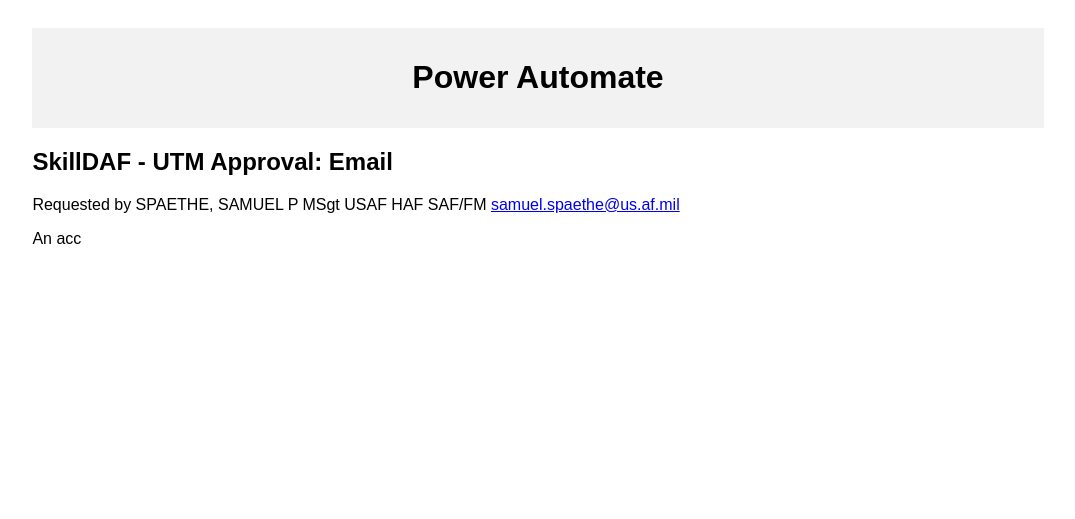
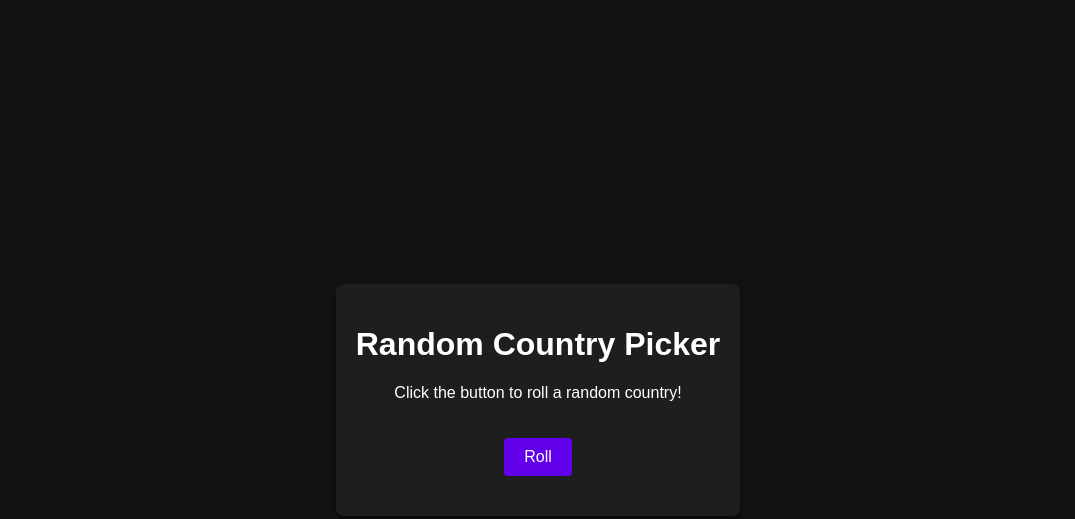
Before and after one commit to SgtKnux/50countries, a plain HTML site: page index.html in a window 1280 px wide. Shown: the whole page, without its empty margins (102-1177 px from the left). Drawn offline with Linux system fonts and the light colour scheme.

Commit message:
Update index.html

```diff
--- a/index.html
+++ b/index.html
@@ -1,26 +1,74 @@
 <!DOCTYPE html>
 <html lang="en">
 <head>
-<meta charset="UTF-8">
-<meta name="viewport" content="width=device-width, initial-scale=1.0">
-<title>Approval Request</title>
-<style>
-  body { font-family: Arial, sans-serif; }
-  .container { width: 80%; margin: auto; padding: 20px; }
-  .header { background-color: #f2f2f2; padding: 10px; text-align: center; }
-  .content { margin: 20px 0; }
-  .footer { background-color: #f2f2f2; padding: 10px; text-align: center; }
-  .button { display: inline-block; padding: 10px 15px; margin: 5px; color: white; text-decoration: none; }
-  .approve { background-color: #4CAF50; }
-  .reject { background-color: #f44336; }
-</style>
+  <meta charset="UTF-8">
+  <meta name="viewport" content="width=device-width, initial-scale=1.0">
+  <title>Random Country Picker</title>
+  <style>
+    body {
+      background-color: #121212;
+      color: #ffffff;
+      font-family: Arial, sans-serif;
+      display: flex;
+      justify-content: center;
+      align-items: center;
+      height: 100vh;
+      margin: 0;
+    }
+    #container {
+      text-align: center;
+      padding: 20px;
+      border-radius: 8px;
+      background-color: #1e1e1e;
+      box-shadow: 0 4px 6px rgba(0, 0, 0, 0.4);
+    }
+    button {
+      background-color: #6200ea;
+      color: #ffffff;
+      border: none;
+      padding: 10px 20px;
+      font-size: 16px;
+      border-radius: 4px;
+      cursor: pointer;
+      margin-top: 20px;
+    }
+    button:hover {
+      background-color: #3700b3;
+    }
+    #result {
+      margin-top: 20px;
+      font-size: 18px;
+      font-weight: bold;
+    }
+  </style>
 </head>
 <body>
-<div class="container">
-  <div class="header">
-    <h1>Power Automate</h1>
+  <div id="container">
+    <h1>Random Country Picker</h1>
+    <p>Click the button to roll a random country!</p>
+    <button onclick="generateCountry()">Roll</button>
+    <div id="result"></div>
   </div>
-  <div class="content">
-    <h2>SkillDAF - UTM Approval: Email</h2>
-    <p>Requested by SPAETHE, SAMUEL P MSgt USAF HAF SAF/FM <a href="mailto:samuel.spaethe@us.af.mil">samuel.spaethe@us.af.mil</a></p>
-    <p>An acc
+
+  <script>
+    const countries = [
+      "USA", "Canada", "Costa Rica", "Peru", "Chile",
+      "Japan", "Korea", "Thailand", "Australia", "New Zealand",
+      "Italy", "UK", "Germany", "Spain", "Belgium",
+      "France", "Portugal", "Sweden", "Finland", "Austria",
+      "Germany", "South Africa", "Morocco", "Ghana", "Lesotho",
+      "Eswatini", "Senegal", "Equatorial Guinea", "Mozambique", "Madagascar",
+      "Zambia", "Iceland", "Ireland", "Norway", "Netherlands",
+      "Croatia", "Switzerland", "Hungary", "Slovenia", "Denmark",
+      "Luxembourg", "Greece", "Jamaica", "Dominican Republic", "Singapore",
+      "Monaco", "San Marino", "Vatican City", "Liechtenstein", "Andorra"
+    ];
+
+    function generateCountry() {
+      const randomIndex = Math.floor(Math.random() * countries.length);
+      const country = countries[randomIndex];
+      document.getElementById('result').innerText = `You got ${country}`;
+    }
+  </script>
+</body>
+</html>
```
